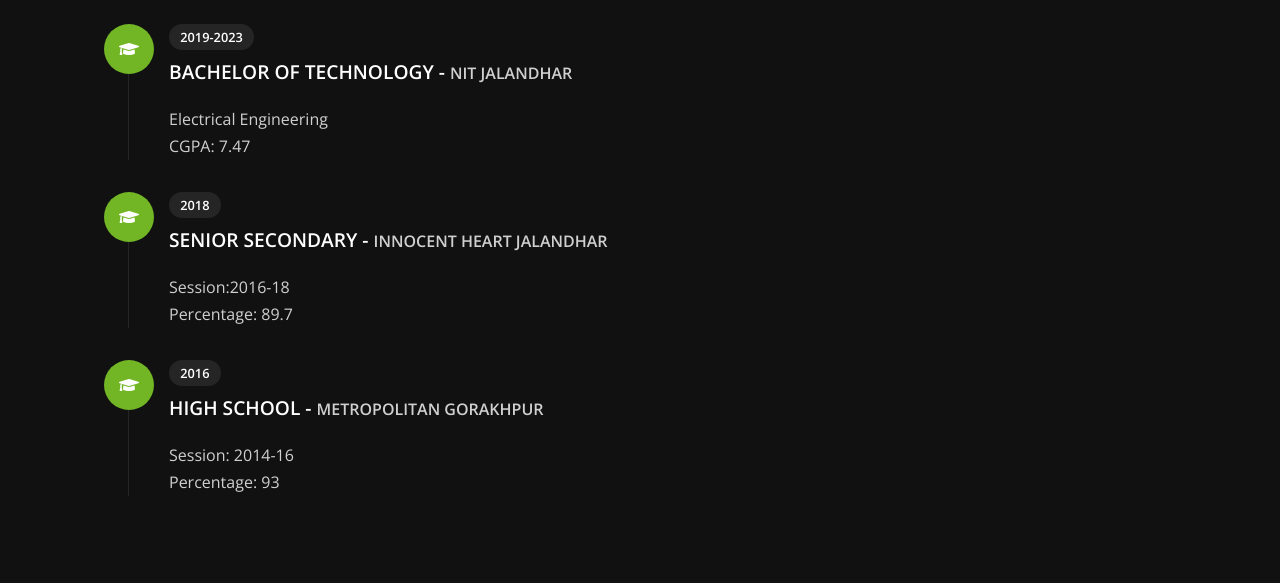
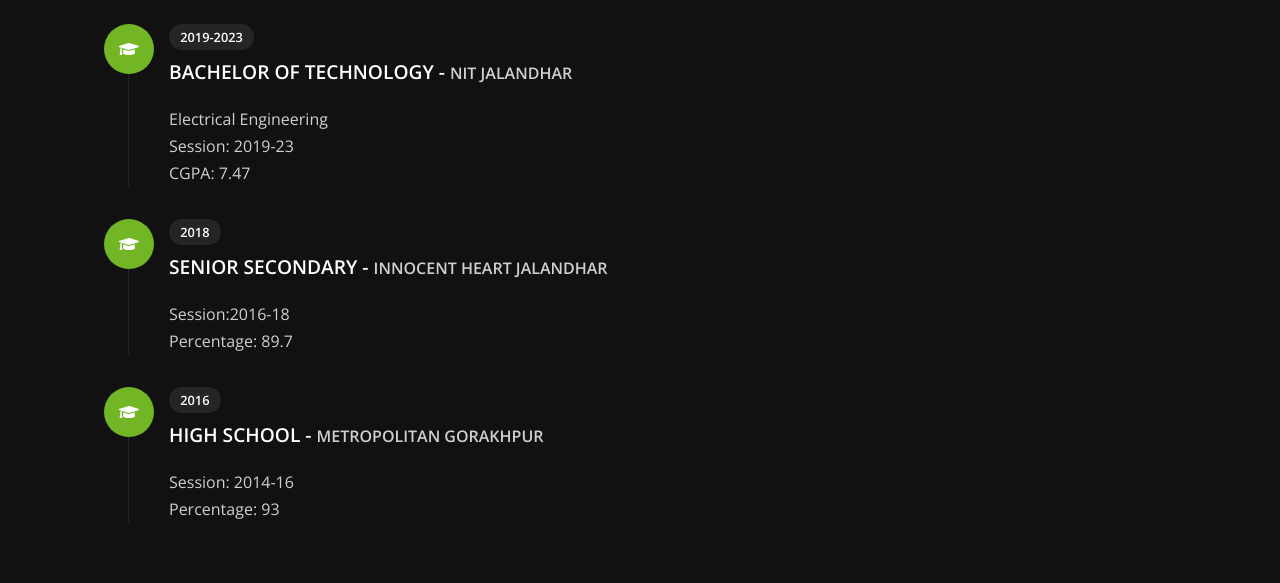
Before and after one commit to satyamtripathi9/portfolio, a plain HTML site: page education.html in a window 1280 px wide. Shown: the part 251-834 px from the top of the page. Drawn offline with nearby package versions, Linux system fonts and the light colour scheme.

Commit message:
Update education.html

```diff
--- a/education.html
+++ b/education.html
@@ -76,6 +76,7 @@
           <span>2019-2023</span>
           <h2>Bachelor of Technology - <span>NIT Jalandhar</span></h2>
           <p class = "text">Electrical Engineering<br>
+            Session: 2019-23<br>
           CGPA: 7.47</p>
         </div>
 
```
